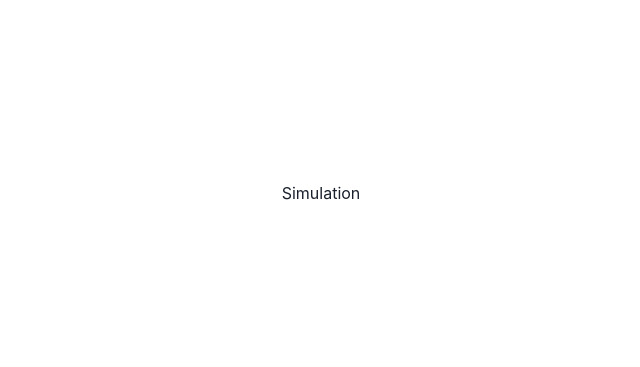
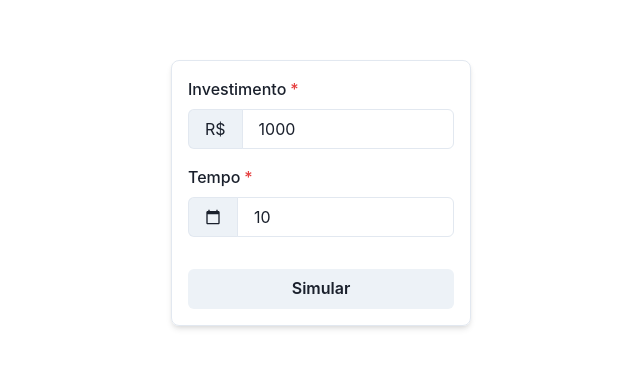
Before and after one commit to gabriel-de-azevedo/giro-tech-test, a React (Create React App) app: page /simulation/1 in a window 1280 px wide. Shown: the part 207-574 px from the top of the page, without its empty margins (319-959 px from the left). Built offline with nearby package versions, Linux system fonts and the light colour scheme.

Commit message:
feat: add SimulationCard

```diff
--- /dev/null
+++ b/src/Components/SimulationCard/index.js
@@ -0,0 +1,83 @@
+import {
+  Box,
+  Button,
+  Collapse,
+  FormControl,
+  FormLabel,
+  Input,
+  InputGroup,
+  InputLeftAddon,
+  Stack,
+  Stat,
+  StatArrow,
+  StatHelpText,
+  StatLabel,
+  StatNumber,
+} from '@chakra-ui/react';
+import { useEffect, useState } from 'react';
+
+import { MdCalendarToday } from 'react-icons/md';
+
+export const SimulationCard = () => {
+  const [investment, setInvestment] = useState(1000);
+  const [time, setTime] = useState(10);
+  const [result, setResult] = useState(0);
+  const [profit, setProfit] = useState(0);
+
+  useEffect(() => {
+    setProfit((result - investment).toFixed(2));
+  }, [result]);
+
+  return (
+    <FormControl
+      isRequired
+      w="300px"
+      borderWidth="1px"
+      borderRadius={8}
+      p={4}
+      shadow="md"
+    >
+      <Stack spacing={4}>
+        <Box>
+          <FormLabel>Investimento</FormLabel>
+          <InputGroup>
+            <InputLeftAddon children="R$" />
+            <Input
+              id="investment"
+              type="number"
+              min={0.01}
+              step={0.01}
+              value={investment}
+              onChange={(e) => setInvestment(parseFloat(e.target.value) || '')}
+            />
+          </InputGroup>
+        </Box>
+        <Box>
+          <FormLabel>Tempo</FormLabel>
+          <InputGroup>
+            <InputLeftAddon children={<MdCalendarToday />} />
+            <Input
+              id="time"
+              type="number"
+              min={1}
+              value={time}
+              onChange={(e) => setTime(parseInt(e.target.value) || '')}
+            />
+          </InputGroup>
+        </Box>
+        <Box />
+        <Button onClick={() => setResult(result + 1)}>Simular</Button>
+        <Collapse in={result} animateOpacity>
+          <Stat>
+            <StatLabel>Resultado</StatLabel>
+            <StatNumber>R$ {result}</StatNumber>
+            <StatHelpText>
+              <StatArrow type="increase" />
+              R$ {profit}
+            </StatHelpText>
+          </Stat>
+        </Collapse>
+      </Stack>
+    </FormControl>
+  );
+};
--- a/src/Pages/Simulation/index.js
+++ b/src/Pages/Simulation/index.js
@@ -1,3 +1,5 @@
+import { SimulationCard } from '../../Components/SimulationCard';
+
 export const Simulation = () => {
-  return <div>Simulation</div>;
+  return <SimulationCard />;
 };
```
